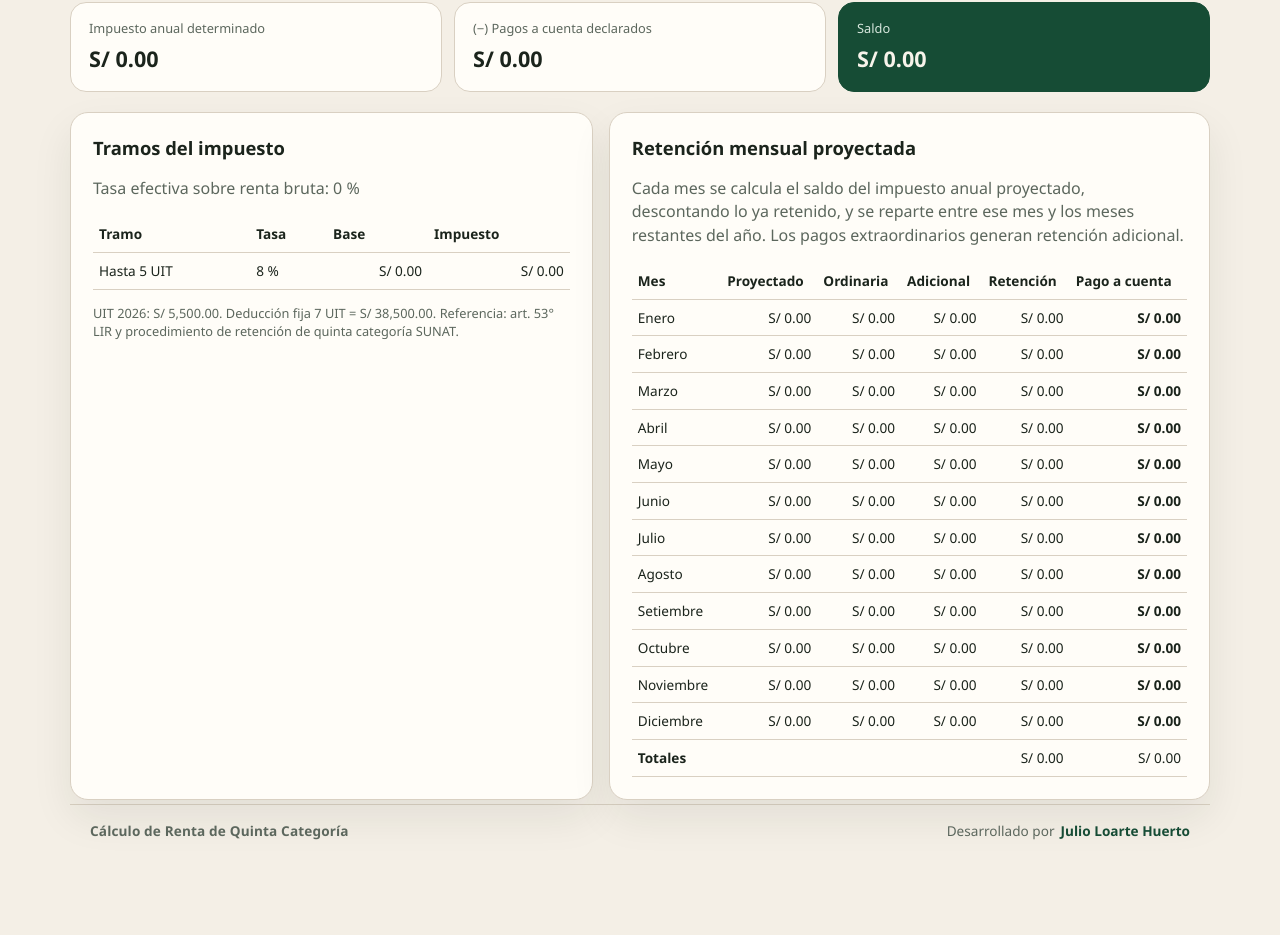
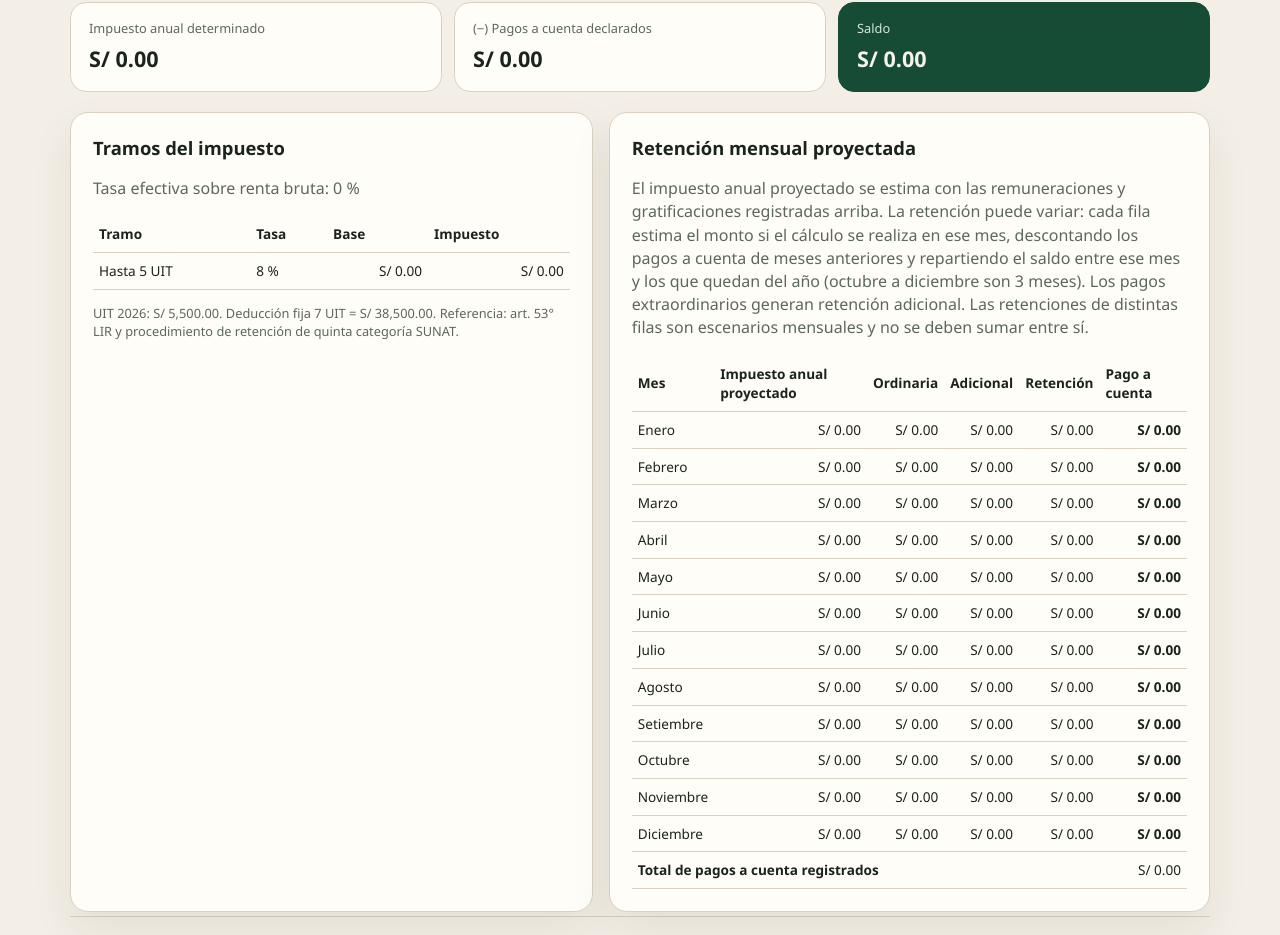
Before and after one commit to juliolh0686/cal_5tacattegoria, a Vue app: page / in a window 1280 px wide. Shown: the part 1711-2646 px from the top of the page. Built offline with nearby package versions, Linux system fonts and the light colour scheme.

Commit message:
Aclara resumen de retenciones proyectadas

```diff
--- a/src/App.vue
+++ b/src/App.vue
@@ -438,15 +438,18 @@ function actualizarGratificacionTotal(mes, totalIngresado) {
       <section class="panel">
         <h2>Retención mensual proyectada</h2>
         <p class="hint">
-          Cada mes se calcula el saldo del impuesto anual proyectado, descontando lo ya
-          retenido, y se reparte entre ese mes y los meses restantes del año. Los pagos
-          extraordinarios generan retención adicional.
+          El impuesto anual proyectado se estima con las remuneraciones y gratificaciones
+          registradas arriba. La retención puede variar: cada fila estima el monto si el cálculo
+          se realiza en ese mes, descontando los pagos a cuenta de meses anteriores y repartiendo
+          el saldo entre ese mes y los que quedan del año (octubre a diciembre son 3 meses).
+          Los pagos extraordinarios generan retención adicional. Las retenciones de distintas
+          filas son escenarios mensuales y no se deben sumar entre sí.
         </p>
         <table class="compact">
           <thead>
             <tr>
               <th>Mes</th>
-              <th>Proyectado</th>
+              <th>Impuesto anual proyectado</th>
               <th>Ordinaria</th>
               <th>Adicional</th>
               <th>Retención</th>
@@ -465,8 +468,7 @@ function actualizarGratificacionTotal(mes, totalIngresado) {
           </tbody>
           <tfoot>
             <tr>
-              <th colspan="4">Totales</th>
-              <td class="num">{{ soles(resultado.totalRetenido) }}</td>
+              <th colspan="5">Total de pagos a cuenta registrados</th>
               <td class="num">{{ soles(resultado.totalPagosACuenta) }}</td>
             </tr>
           </tfoot>
```
